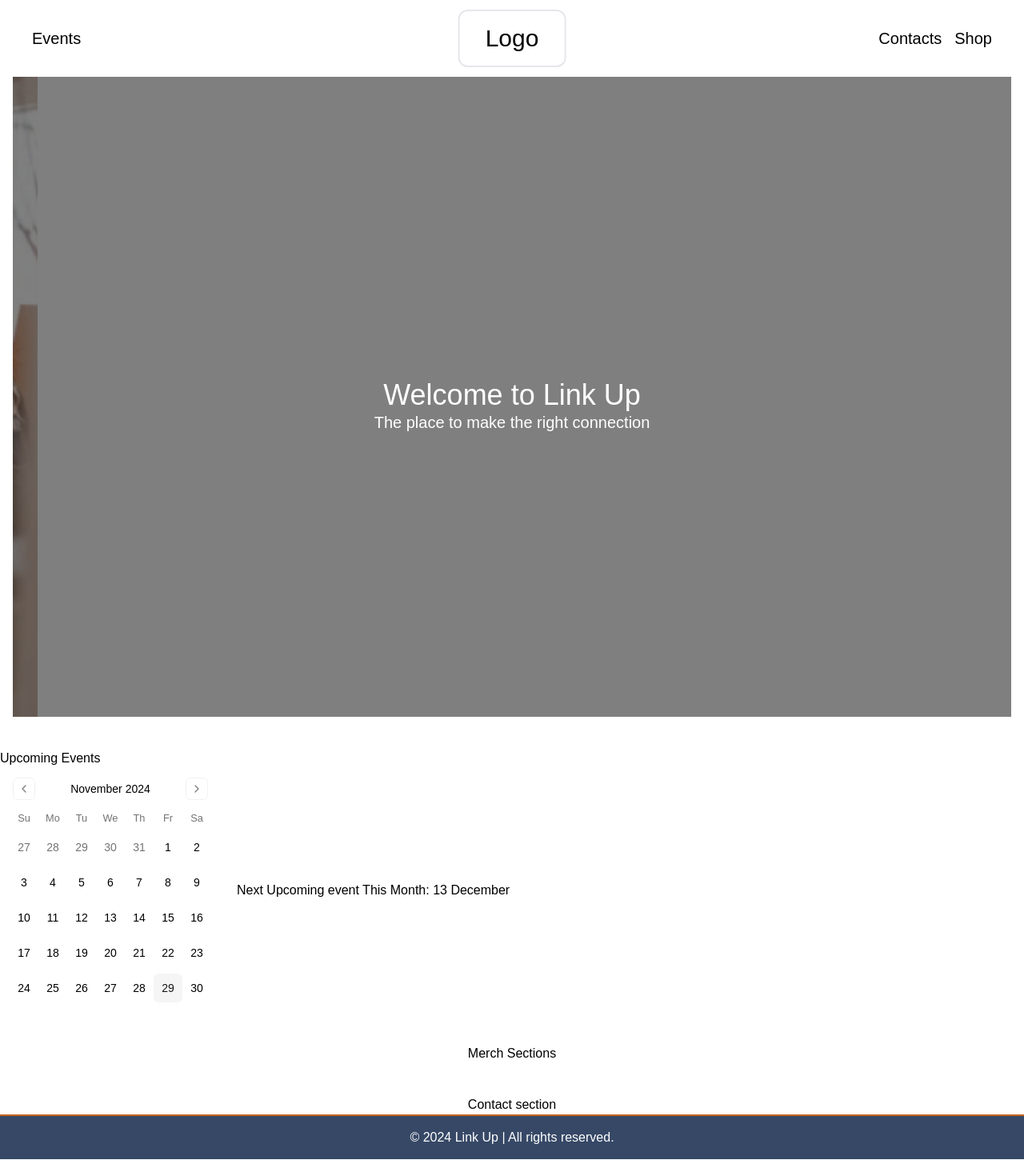
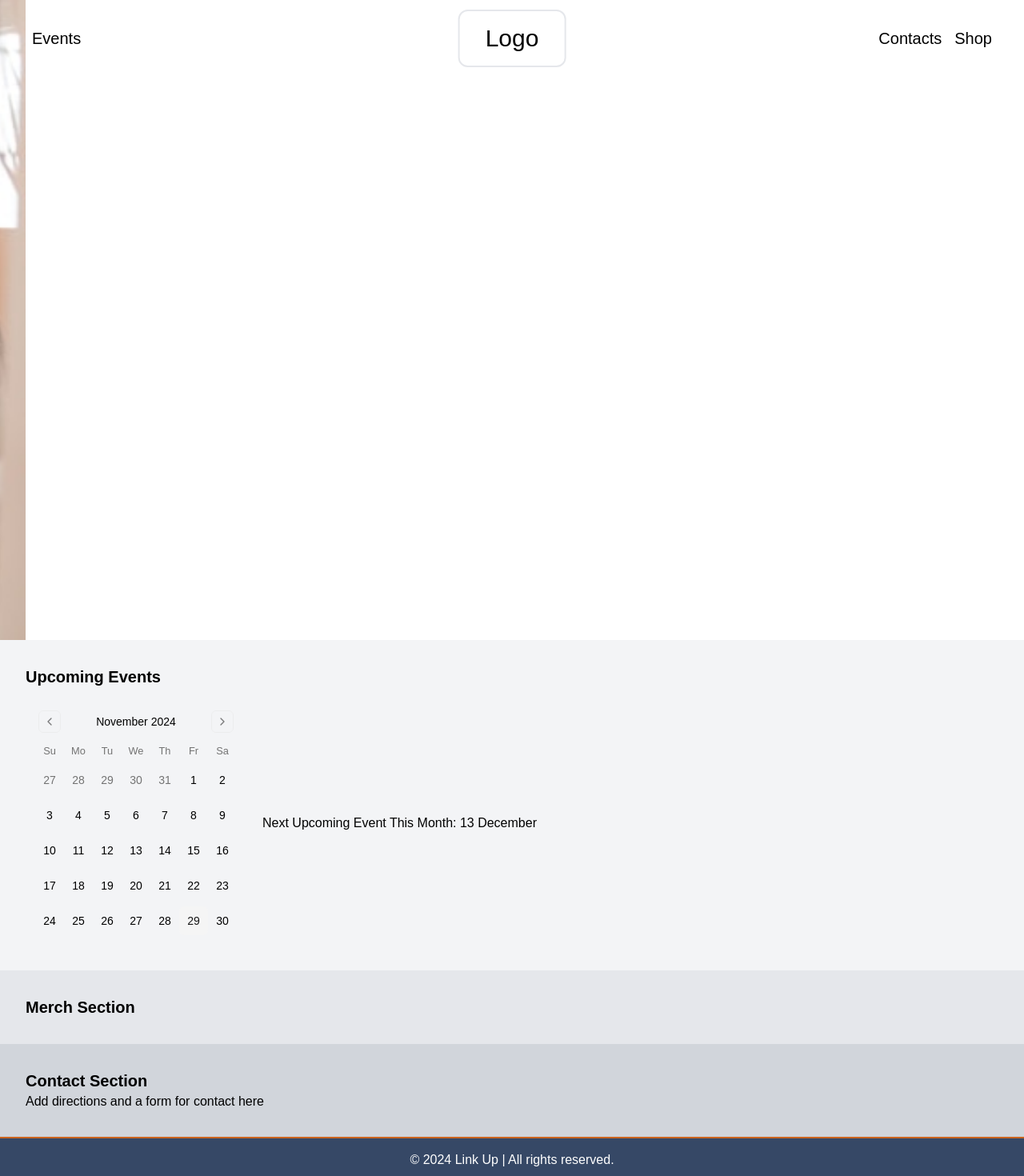
Before and after one commit to JosueSalazaku/linkup, a Next.js app: page / in a window 1280 px wide. Shown: the top 1470 px of the page at 80% size. Before the commit the page ends 1449 px from the top, so only its background shows below. Built offline with nearby package versions, Linux system fonts and the light colour scheme.

Commit message:
Refactor homepage layout, enhance slideshow positioning, and update navigation links to improve user experience

```diff
--- a/src/app/page.tsx
+++ b/src/app/page.tsx
@@ -5,24 +5,33 @@ import { Calendar } from "@/components/ui/calendar";
 const images = ["/1.jpg", "/2.jpg", "/3.jpg"];
 
 export default function Home() {
-  // Highlight the 13 of Dec in the calendar
   return (
-    <main className="w-screen flex flex-col justify-center items-center gap-10 px-4">
-      <Slideshow images={images} />
-      <section className="w-screen ">
-        <h1>Upcoming Events</h1>
-        <div className="flex gap-5 items-center">
-       < Calendar />
-        <h1>Next Upcoming event This Month: 13 December</h1>
+    <main className="relative w-screen flex flex-col items-center">
+      {/* Slideshow Positioned Directly Below the Nav */}
+      <div className="absolute top-0 left-0 w-full h-screen z-[-10]">
+        <Slideshow images={images} />
+      </div>
+
+      {/* Content */}
+      <section className="w-screen h-screen flex flex-col justify-center items-center">
+        <h1 className="text-white text-4xl">Welcome to Link Up</h1>
+      </section>
+
+      <section className="w-screen p-8 bg-gray-100">
+        <h1 className="text-xl font-bold">Upcoming Events</h1>
+        <div className="flex gap-5 items-center mt-4">
+          <Calendar />
+          <h1>Next Upcoming Event This Month: 13 December</h1>
         </div>
       </section>
-      <section>
-        <h1>Merch Sections</h1>
+
+      <section className="w-screen p-8 bg-gray-200">
+        <h1 className="text-xl font-bold">Merch Section</h1>
       </section>
-      <div>
-        Contact section
-        {/* From for contac
-        Add directions here */}
+
+      <div className="w-screen p-8 bg-gray-300">
+        <h1 className="text-xl font-bold">Contact Section</h1>
+        <p>Add directions and a form for contact here</p>
       </div>
     </main>
   );
--- a/src/components/Nav.tsx
+++ b/src/components/Nav.tsx
@@ -6,22 +6,11 @@ import { IoIosMenu } from "react-icons/io";
 import { MdOutlineClose } from "react-icons/md";
 
 function Nav() {
-    /* TODO : ADD Gallery page,
-    - add Merch in Shop page,
-    - add Change Find us with Contact and add Directions there
-    - In Hero section add Link to Events / Possoble calendar
-    - In main Page: Hero Section Add here a calendar
-    -In Hero section : Picture gallery of events in radom slides -
-    - Add events Calendat section
-    - Add Merch Sections
-    - Contact sections with a Map from google
-    */
-
   const [open, setOpen] = useState(false);
 
   return (
-    <nav className="w-screen h-24 flex justify-between items-center">
-      <ul className="w-screen flex justify-between items-center text-xl gap-4 py-4 px-10">
+    <nav className="absolute top-0 left-0 w-full bg-transparent h-24 z-10 flex justify-between items-center">
+      <ul className="w-full flex justify-between items-center text-xl gap-4 py-4 px-10">
         {/* Left Link */}
         <li className="hidden sm:block">
           <Link href="/events">Events</Link>
@@ -69,7 +58,7 @@ function Nav() {
               </Link>
             </li>
             <li>
-              <Link href="/findus" onClick={() => setOpen(false)}>
+              <Link href="/contact" onClick={() => setOpen(false)}>
                 Find us
               </Link>
             </li>
--- a/src/components/PictureSlide.tsx
+++ b/src/components/PictureSlide.tsx
@@ -19,7 +19,7 @@ const Slideshow = ({ images }: SlideshowProps) => {
   }, [images.length]);
 
   return (
-    <div className="relative w-full h-screen overflow-hidden">
+    <div className="absolute top-0 left-0 w-full h-screen -z-10 overflow-hidden">
       {/* Background Slideshow */}
       <div
         className="absolute top-0 left-0 w-full h-full flex transition-transform duration-1000"
@@ -36,16 +36,6 @@ const Slideshow = ({ images }: SlideshowProps) => {
           />
         ))}
       </div>
-
-      {/* Overlay Content */}
-      <div className="absolute top-0 left-0 w-full h-full bg-black/50 z-10 flex items-center justify-center text-white">
-        <div className="text-center">
-          <h1 className="text-3xl sm:text-4xl text-center mt-6">
-            Welcome to Link Up
-          </h1>
-          <h1 className="text-xl">The place to make the right connection</h1>
-        </div>
-      </div>
     </div>
   );
 };
```
